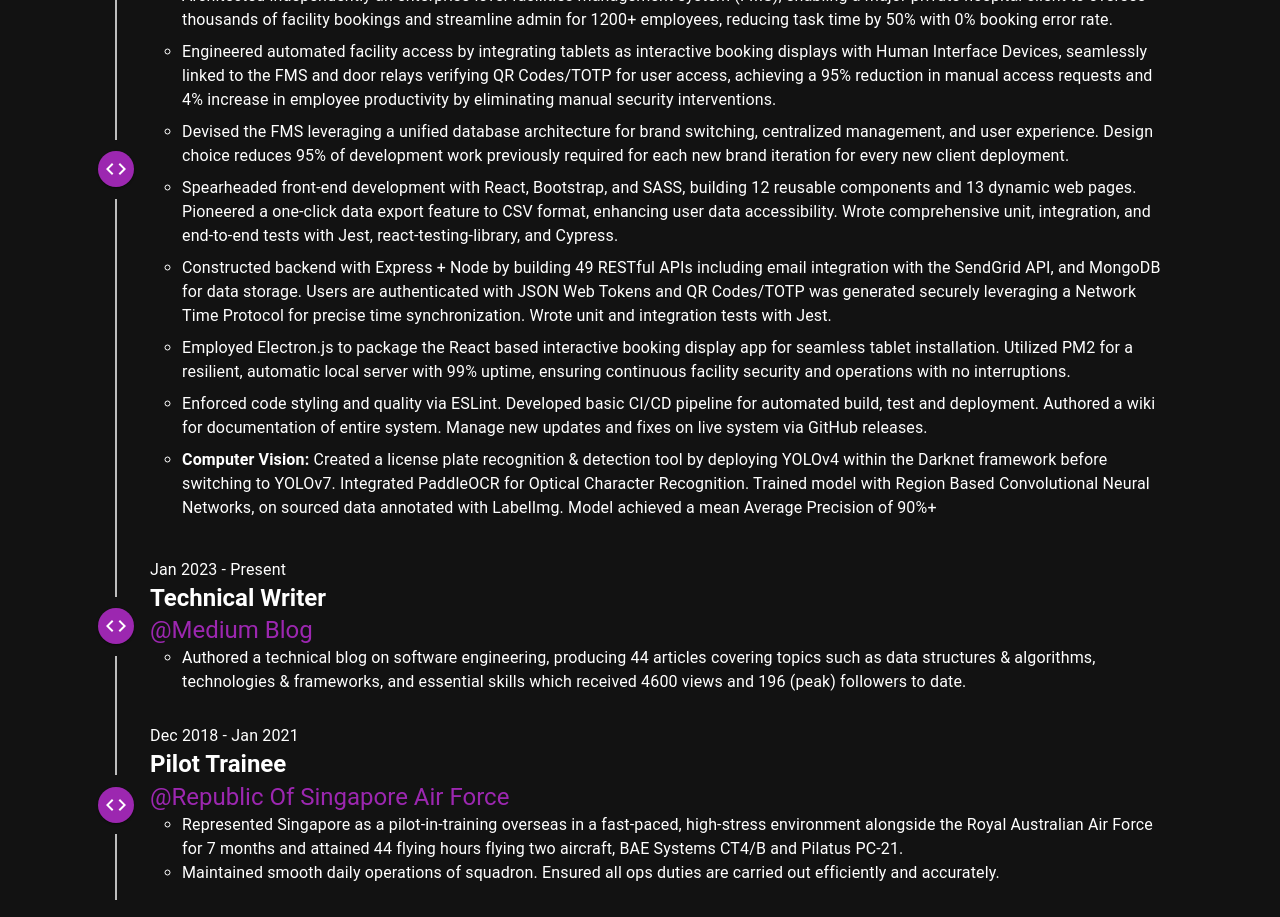
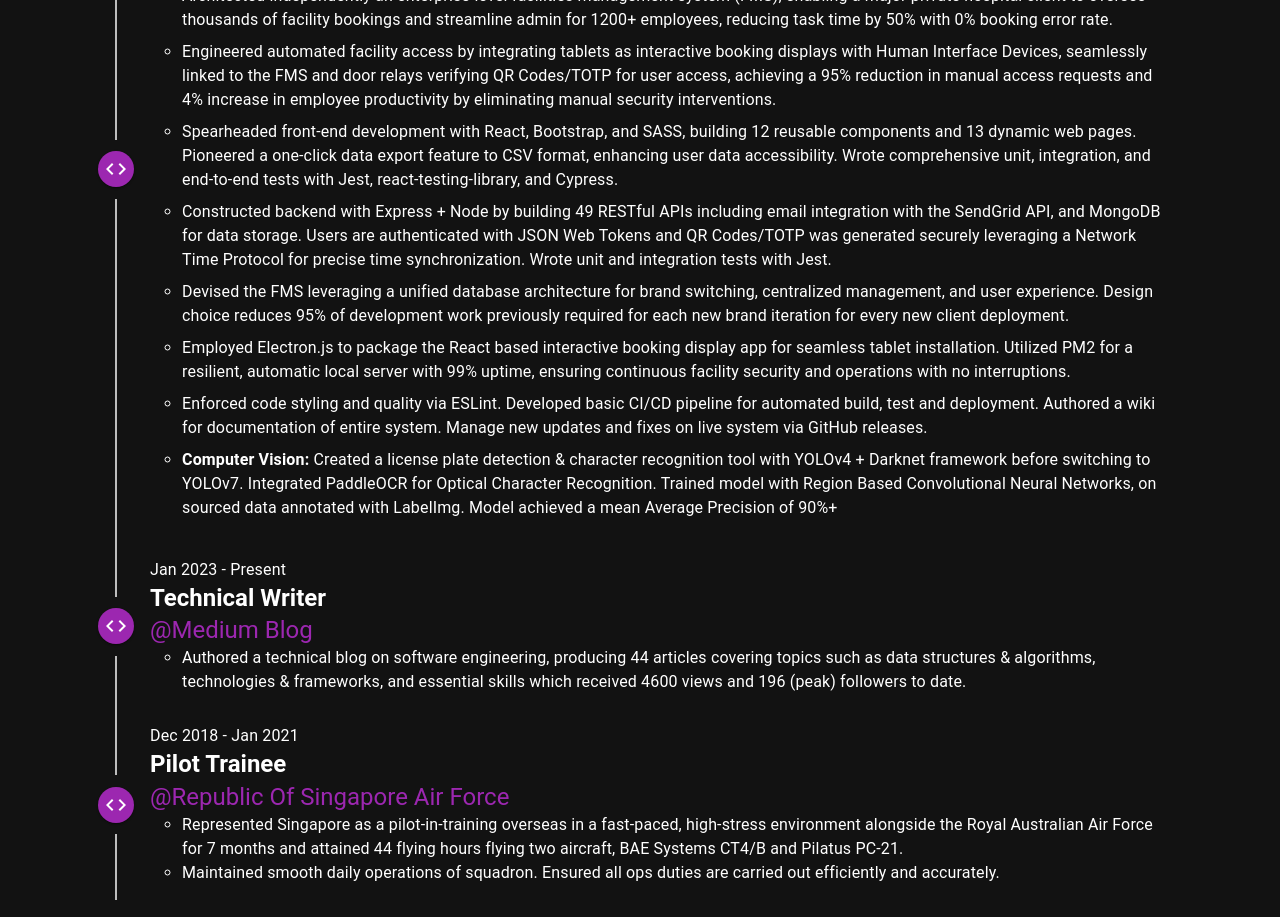
Before and after one commit to xavierkoo/xavierkoo.github.io, a React (Create React App) app: page / in a window 1280 px wide. Shown: the part 1780-2697 px from the top of the page. Built offline with nearby package versions, Linux system fonts and the light colour scheme; what react-cursor-custom would draw is missing.

Commit message:
feat: update experience

```diff
--- a/src/components/Experience.js
+++ b/src/components/Experience.js
@@ -93,12 +93,6 @@ export const Experience = () => {
                                             </li>
                                             <li className="mb-2">
                                                 <Typography>
-                                                Devised the FMS leveraging a unified database architecture for brand switching, centralized management, and user experience. Design choice
-                                                reduces 95% of development work previously required for each new brand iteration for every new client deployment.
-                                                </Typography>
-                                            </li>
-                                            <li className="mb-2">
-                                                <Typography>
                                                 Spearheaded front-end development with React, Bootstrap, and SASS, building 12 reusable components and 13 dynamic web pages. Pioneered a
                                                 one-click data export feature to CSV format, enhancing user data accessibility. Wrote comprehensive unit, integration, and end-to-end tests
                                                 with Jest, react-testing-library, and Cypress.
@@ -109,6 +103,12 @@ export const Experience = () => {
                                                     Constructed backend with Express + Node by building 49 RESTful APIs including email integration with the SendGrid API, and MongoDB for data
                                                     storage. Users are authenticated with JSON Web Tokens and QR Codes/TOTP was generated securely leveraging a Network Time Protocol for precise
                                                     time synchronization. Wrote unit and integration tests with Jest.
+                                                </Typography>
+                                            </li>
+                                            <li className="mb-2">
+                                                <Typography>
+                                                Devised the FMS leveraging a unified database architecture for brand switching, centralized management, and user experience. Design choice
+                                                reduces 95% of development work previously required for each new brand iteration for every new client deployment.
                                                 </Typography>
                                             </li>
                                             <li className="mb-2">
@@ -125,7 +125,7 @@ export const Experience = () => {
                                             </li>
                                             <li className="mb-2">
                                                 <Typography>
-                                                    <b>Computer Vision:</b> Created a license plate recognition & detection tool by deploying YOLOv4 within the Darknet framework before switching to YOLOv7.
+                                                    <b>Computer Vision:</b> Created a license plate detection & character recognition tool with YOLOv4 + Darknet framework before switching to YOLOv7.
                                                     Integrated PaddleOCR for Optical Character Recognition. Trained model with Region Based Convolutional Neural Networks, on sourced data annotated with LabelImg.
                                                     Model achieved a mean Average Precision of 90%+
                                                 </Typography>
```
